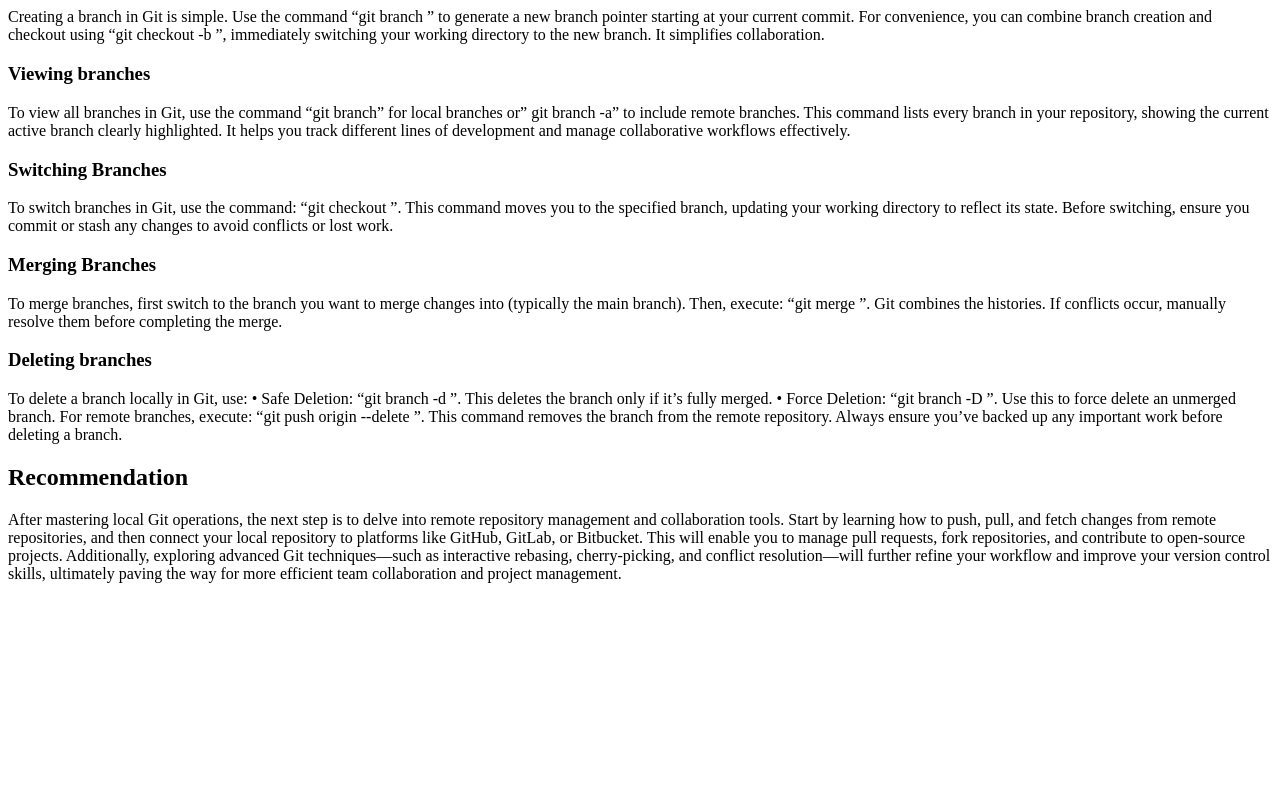
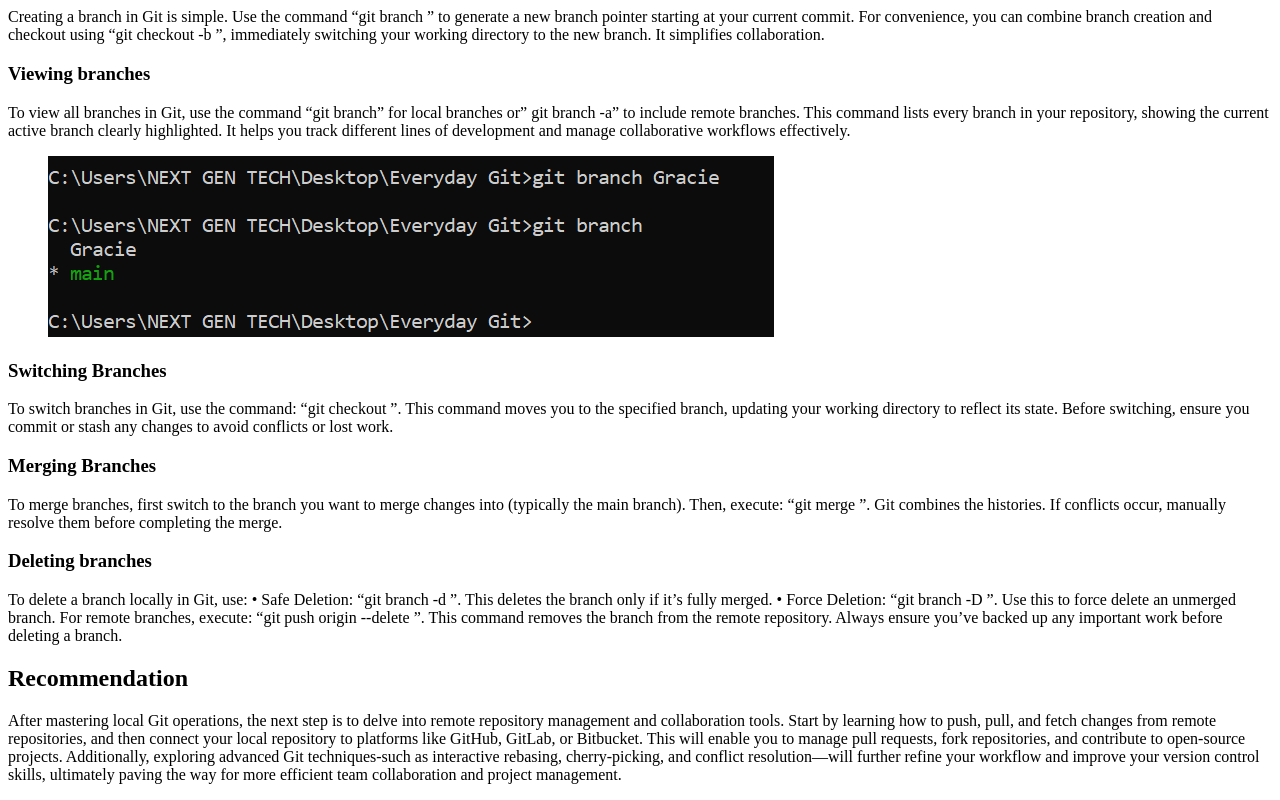
Before and after one commit to grace-kamau254/Everyday-Git, a plain HTML site: page index.html in a window 1280 px wide. Shown: the part 2215-3015 px from the top of the page. Before the commit the page ends 2814 px from the top, so only its background shows below. Drawn offline with Linux system fonts and the light colour scheme.

Commit message:
Added an image

```diff
--- a/index.html
+++ b/index.html
@@ -93,6 +93,11 @@
 <p>
     To view all branches in Git, use the command “git branch” for local branches or” git branch -a” to include remote branches. This command lists every branch in your repository, showing the current active branch clearly highlighted. It helps you track different lines of development and manage collaborative workflows effectively.
 </p>
+<div>
+    <figure>
+        <img src="./Images/New branch.PNG">
+    </figure>
+</div>
 <h3>
     Switching Branches
 </h3>
@@ -121,7 +126,7 @@
     Recommendation
 </H2>
 <p>
-    After mastering local Git operations, the next step is to delve into remote repository management and collaboration tools. Start by learning how to push, pull, and fetch changes from remote repositories, and then connect your local repository to platforms like GitHub, GitLab, or Bitbucket. This will enable you to manage pull requests, fork repositories, and contribute to open-source projects. Additionally, exploring advanced Git techniques—such as interactive rebasing, cherry-picking, and conflict resolution—will further refine your workflow and improve your version control skills, ultimately paving the way for more efficient team collaboration and project management.
+    After mastering local Git operations, the next step is to delve into remote repository management and collaboration tools. Start by learning how to push, pull, and fetch changes from remote repositories, and then connect your local repository to platforms like GitHub, GitLab, or Bitbucket. This will enable you to manage pull requests, fork repositories, and contribute to open-source projects. Additionally, exploring advanced Git techniques-such as interactive rebasing, cherry-picking, and conflict resolution—will further refine your workflow and improve your version control skills, ultimately paving the way for more efficient team collaboration and project management.
 </p>
 </body>
 </html>
```
Also changed, not shown: Images/New branch.PNG (added).
